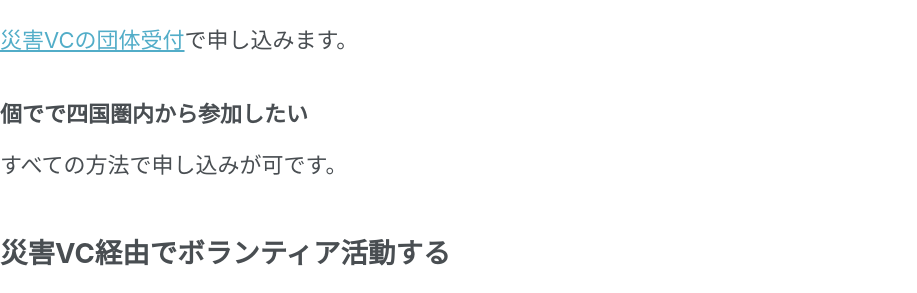
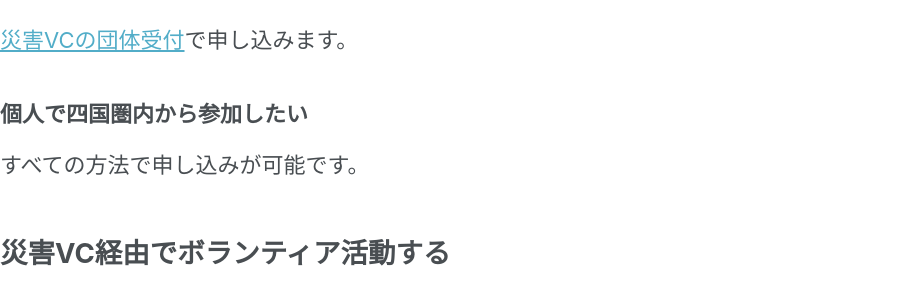
Before and after one commit to cheerup-ehime/cheerup-ehime.github.io, a Jekyll site: the page built from volunteer-new/uwajima.md, in a window 1280 px wide and 900 px high, scrolled down 5880 px. Shown: the part 159-452 px from the top of the window, without its empty margins (0-917 px from the left). Built offline with Jekyll 4.4.1, drawn with Linux system fonts in a browser that asks for light colours; nearby versions of some CDN libraries; our own code applies the rules of GitHub Pages for plain Markdown files; comment, search, counter and statistics services are not loaded.

Commit message:
fix typo

```diff
--- a/volunteer-new/uwajima.md
+++ b/volunteer-new/uwajima.md
@@ -74,9 +74,9 @@ header:
 
 [災害VCの団体受付](#2. 申し込み（団体）)で申し込みます。
 
-### 個でで四国圏内から参加したい
+### 個人で四国圏内から参加したい
 
-すべての方法で申し込みが可です。
+すべての方法で申し込みが可能です。
 
 ## 災害VC経由でボランティア活動する
 
```
